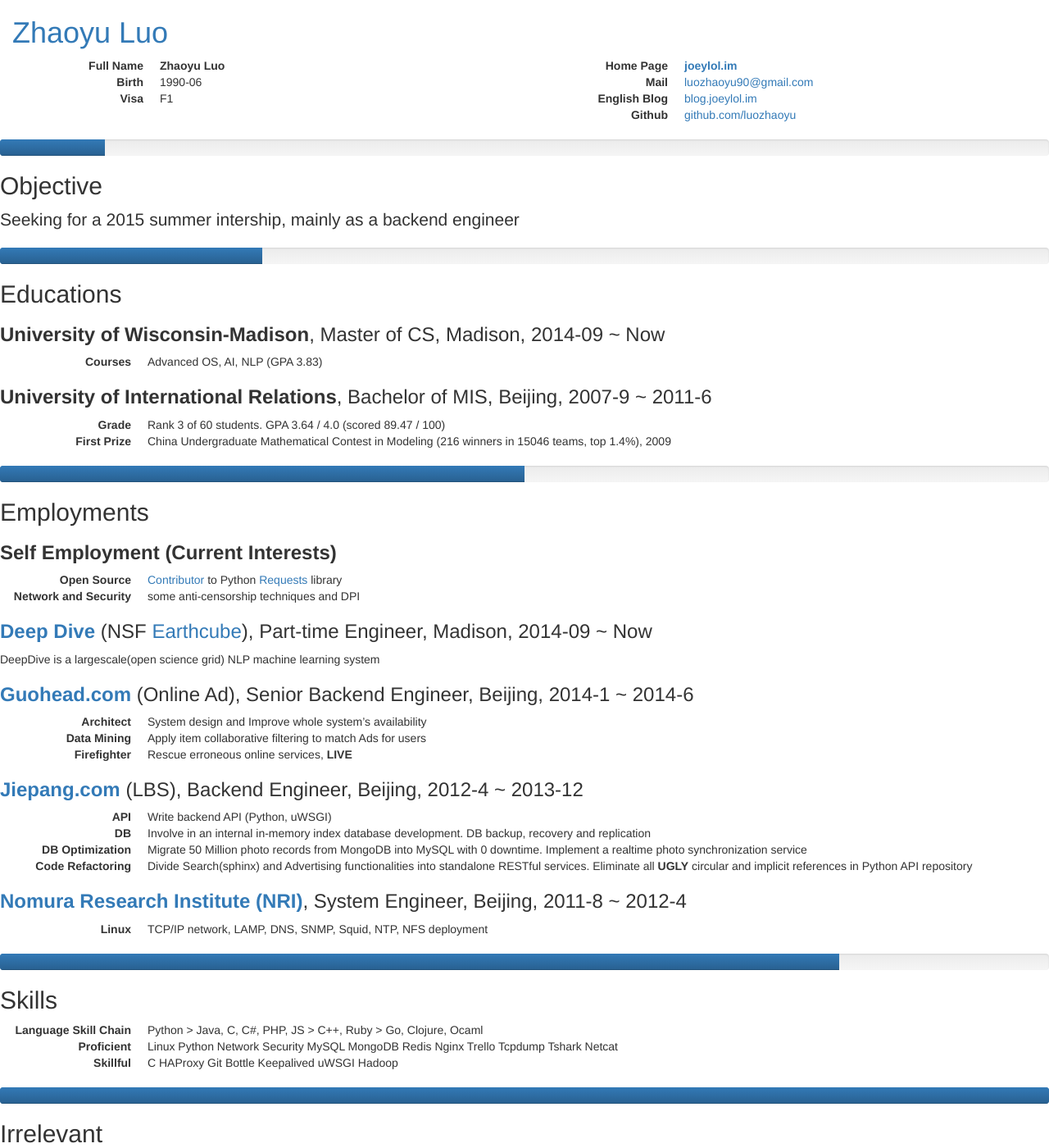
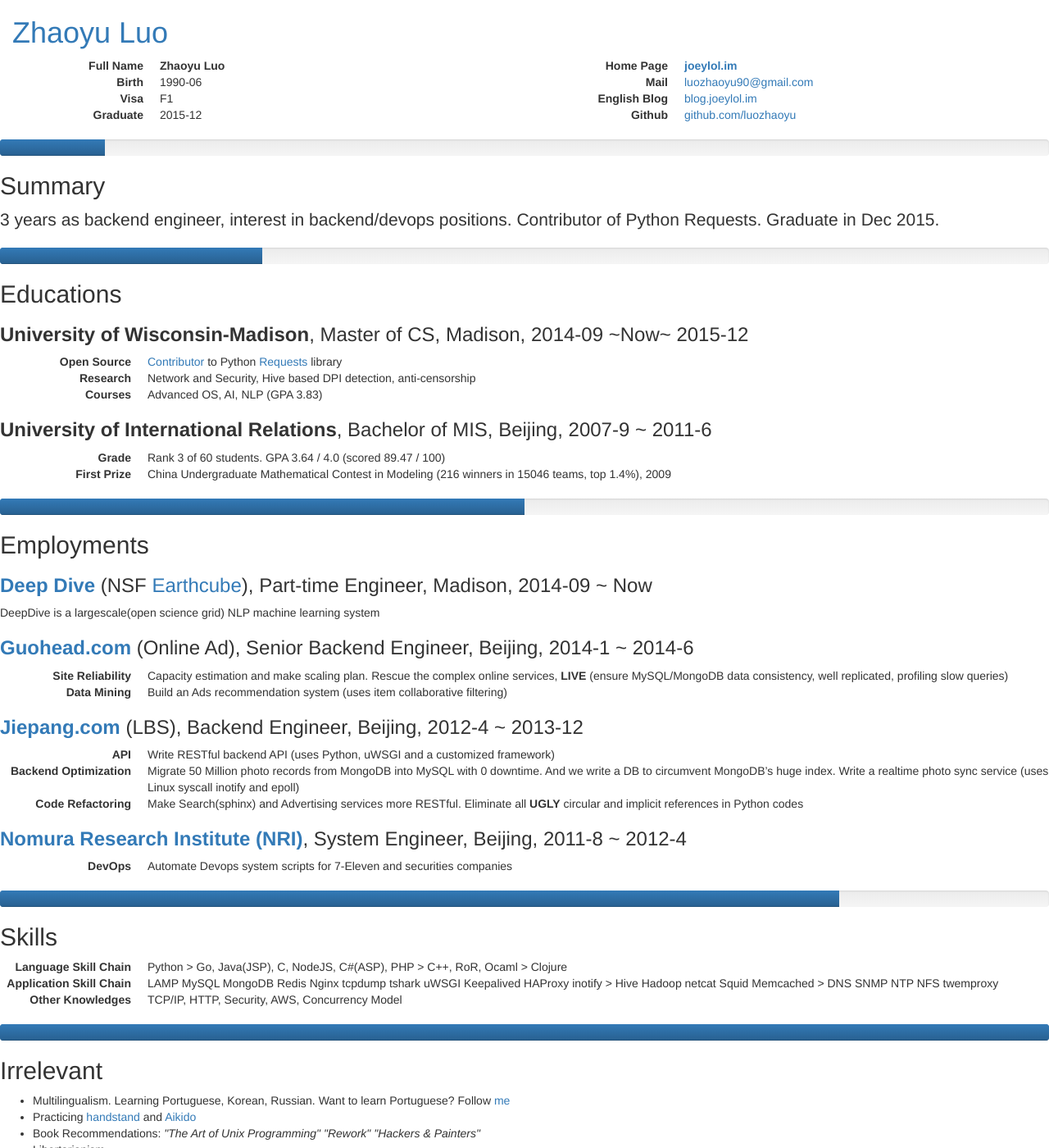
Before and after one commit to luozhaoyu/luozhaoyu.github.io, a Jekyll site: the page resume.html, which Jekyll copies as it is, in a window 1280 px wide and 1400 px high. Shown: the whole window at 82% size. Built offline with Jekyll 4.4.1, drawn with Linux system fonts in a browser that asks for light colours; nearby versions of some CDN libraries; Markdown is read by kramdown in place of the engine named in the settings.

Commit message:
update resume

```diff
--- a/resume.html
+++ b/resume.html
@@ -32,6 +42,7 @@
                         <dt>Full Name</dt><dd><strong>Zhaoyu Luo</strong></dd>
                         <dt>Birth</dt><dd>1990-06</dd>
                         <dt>Visa</dt><dd>F1</dd>
+                        <dt>Graduate</dt><dd>2015-12</dd>
                     </dl>
                 </div>
                 <div class="col-xs-6">
@@ -57,15 +68,18 @@
         </div>
         <div class="row">
             <div class="progress"><div class="progress-bar" style="width: 10%"></div></div>
-            <h2>Objective</h2>
-            <p class="lead">Seeking for a 2015 summer intership, mainly as a backend engineer<p>
+            <h2>Summary</h2>
+            <p class="lead">3 years as backend engineer, interest in backend/devops positions. Contributor of Python Requests. Graduate in Dec 2015.<p>
         </div>
 
         <div class="row">
             <div class="progress"><div class="progress-bar" style="width: 25%"></div></div>
             <h2>Educations</h2>
-                <h3><strong>University of Wisconsin-Madison</strong>, Master of CS, Madison, 2014-09 ~ Now</h3>
+                <h3><strong>University of Wisconsin-Madison</strong>, Master of CS, Madison, 2014-09 ~Now~ 2015-12</h3>
                 <dl class="dl-horizontal">
+                    <dt>Open Source</dt>
+                        <dd><a href="http://github.com/luozhaoyu">Contributor</a> to Python <a href="http://docs.python-requests.org/en/latest/">Requests</a> library</dd>
+                    <dt>Research</dt><dd>Network and Security, Hive based DPI detection, anti-censorship</dd>
                     <dt>Courses</dt><dd>Advanced OS, AI, NLP (GPA 3.83)</dd>
                 </dl>
                 <h3><strong>University of International Relations</strong>, Bachelor of MIS, Beijing, 2007-9 ~ 2011-6</h3>
@@ -78,49 +92,38 @@
         <div class="row">
             <div class="progress"><div class="progress-bar" style="width: 50%"></div></div>
             <h2>Employments</h2>
-                <h3><strong>Self Employment (Current Interests)</strong></h3>
-                <dl class="dl-horizontal">
-                    <dt>Open Source</dt>
-                        <dd><a href="http://github.com/luozhaoyu">Contributor</a> to Python <a href="http://docs.python-requests.org/en/latest/">Requests</a> library</dd>
-                    <dt>Network and Security</dt><dd>some anti-censorship techniques and DPI</dd>
-                </dl>
                 <h3><strong><a href="http://deepdive.stanford.edu/">Deep Dive</a></strong>
                 (NSF <a href="http://www.nsf.gov/geo/earthcube/">Earthcube</a>), Part-time Engineer, Madison, 2014-09 ~ Now</h3>
                 DeepDive is a large­scale(open science grid) NLP machine learning system
                 <h3><strong><a href="http://guohead.com">Guohead.com</a></strong>
                 (Online Ad), Senior Backend Engineer, Beijing, 2014-1 ~ 2014-6</h3>
                 <dl class="dl-horizontal">
-                    <dt>Architect</dt><dd>System design and Improve whole system’s availability</dd>
-                    <dt>Data Mining</dt><dd>Apply item collaborative filtering to match Ads for users</dd>
-                    <dt>Firefighter</dt><dd>Rescue erroneous online services, <strong>LIVE</strong></dd>
+                    <dt>Site Reliability</dt><dd>Capacity estimation and make scaling plan. Rescue the complex online services, <strong>LIVE</strong> (ensure MySQL/MongoDB data consistency, well replicated, profiling slow queries)</dd>
+                    <dt>Data Mining</dt><dd>Build an Ads recommendation system (uses item collaborative filtering)</dd>
                 </dl>
                 <h3><strong><a href="http://jiepang.com">Jiepang.com</a></strong> (LBS), Backend Engineer, Beijing, 2012-4 ~ 2013-12</h3>
                 <dl class="dl-horizontal">
-                    <dt>API</dt><dd>Write backend API (Python, uWSGI)</dd>
-                    <dt>DB</dt><dd>Involve in an internal in-memory index database development.
-                    DB backup, recovery and replication</dd>
-                    <dt>DB Optimization</dt><dd>Migrate 50 Million photo records from MongoDB into MySQL with 0 downtime.
-                    Implement a realtime photo synchronization service
-                    </dd>
-                    <dt>Code Refactoring</dt><dd>Divide Search(sphinx) and Advertising functionalities into standalone
-                    RESTful services. Eliminate all <strong>UGLY</strong> circular and implicit references in Python API repository
-                    </dd>
+                    <dt>API</dt><dd>Write RESTful backend API (uses Python, uWSGI and a customized framework)</dd>
+                    <dt>Backend Optimization</dt><dd>Migrate 50 Million photo records from MongoDB into MySQL with 0 downtime. And we write a DB to circumvent MongoDB’s huge index. Write a realtime photo sync service (uses Linux syscall inotify and epoll)</dd>
+                    <dt>Code Refactoring</dt><dd>Make Search(sphinx) and Advertising services more RESTful. Eliminate all <strong>UGLY</strong> circular and implicit references in Python codes</dd>
                 </dl>
                 <h3><strong><a href="http://en.wikipedia.org/wiki/Nomura_Research_Institute">Nomura Research Institute (NRI)</a></strong>,
                 System Engineer, Beijing, 2011-8 ~ 2012-4</h3>
                 <dl class="dl-horizontal">
-                    <dt>Linux</dt><dd>TCP/IP network, LAMP, DNS, SNMP, Squid, NTP, NFS deployment</dd>
+                    <dt>DevOps</dt><dd>Automate Devops system scripts for 7-Eleven and securities companies</dd>
                 </dl>
         </div>
         <div class="row">
             <div class="progress"><div class="progress-bar" style="width: 80%"></div></div>
             <h2>Skills</h2>
             <dl class="dl-horizontal">
-                <dt>Language Skill Chain</dt><dd>Python > Java, C, C#, PHP, JS > C++, Ruby > Go, Clojure,
-                Ocaml</dd>
-                <dt>Proficient</dt><dd>Linux Python Network Security MySQL MongoDB Redis Nginx Trello
-                Tcpdump Tshark Netcat</dd>
-                <dt>Skillful</dt><dd>C HAProxy Git Bottle Keepalived uWSGI Hadoop</dd>
+                <dt>Language Skill Chain</dt><dd>Python > Go, Java(JSP), C, NodeJS, C#(ASP), PHP > C++, RoR, Ocaml > Clojure
+                </dd>
+                <dt>Application Skill Chain</dt>
+                <dd>
+                LAMP MySQL MongoDB Redis Nginx tcpdump tshark uWSGI Keepalived HAProxy inotify > Hive Hadoop netcat Squid Memcached > DNS SNMP NTP NFS twemproxy
+                </dd>
+                <dt>Other Knowledges</dt><dd>TCP/IP, HTTP, Security, AWS, Concurrency Model</dd>
             </dl>
         </div>
         <div class="row">
```
Also changed, not shown: other parts of resume.html (+10 -0 lines).
